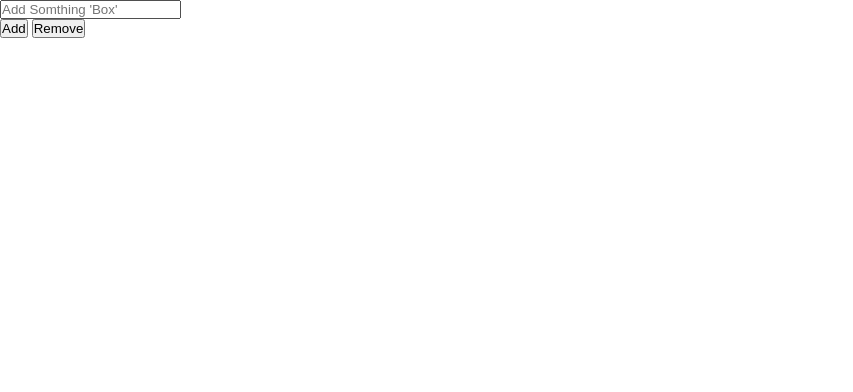
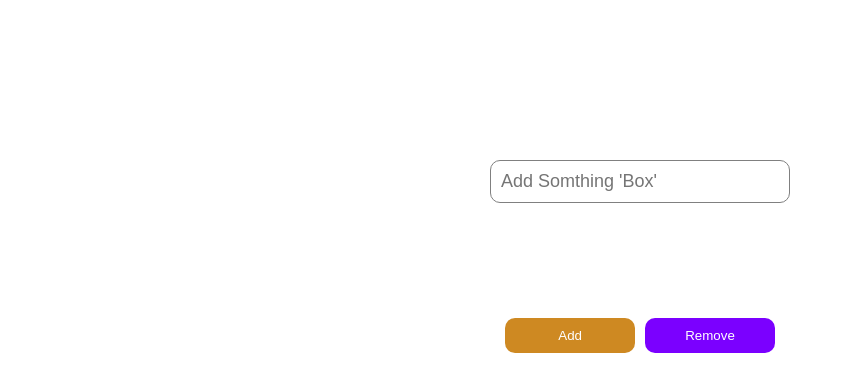
Before and after one commit to uvais2021/ToDo_List, a plain HTML site: page index.html in a window 1280 px wide. Shown: the whole page, without its empty margins (0-853 px from the left). Drawn offline with Linux system fonts and the light colour scheme.

Commit message:
Update style.css

```diff
--- a/style.css
+++ b/style.css
@@ -1,3 +1,53 @@
 *{
     margin: 0;padding: 0;box-sizing: border-box;
 }
+
+.box{
+    margin-top: 20vh;
+    display: flex;flex-direction: column;
+    align-items: center;
+    justify-content: center;
+
+    /* width: 300px; */
+}
+#InputValue{
+    padding: 10px 10px;
+    width: 300px;
+    border-radius: 10px;
+    border: 0.5px solid grey;
+    box-shadow: 10px 10px 50px solid rgb(195, 10, 10);
+    font-size: 18px;
+}
+.btns{
+    margin-top: 100px;
+    text-align: center;
+    position: relative;
+    display: flex;
+    align-items: center;
+    justify-content: center;
+    padding: 10px;
+}
+li{
+    list-style-type: decimal;
+    margin-top: 10px;
+    font-size: large;
+}
+#add{
+    padding: 10px 40px;
+    background-color: rgb(206, 137, 34);
+    margin: 5px;
+    color: #fff;
+    border: none;
+    border-radius: 10px;
+    box-shadow: 0 0 5px solid black;
+    width: 130px;
+}
+#remove{
+    padding: 10px 40px;
+    background-color: rgb(123, 0, 255);
+    margin: 5px;
+    color: #fff;
+    border: none;
+    border-radius: 10px;
+    box-shadow: 0 0 5px solid black;
+}
```
